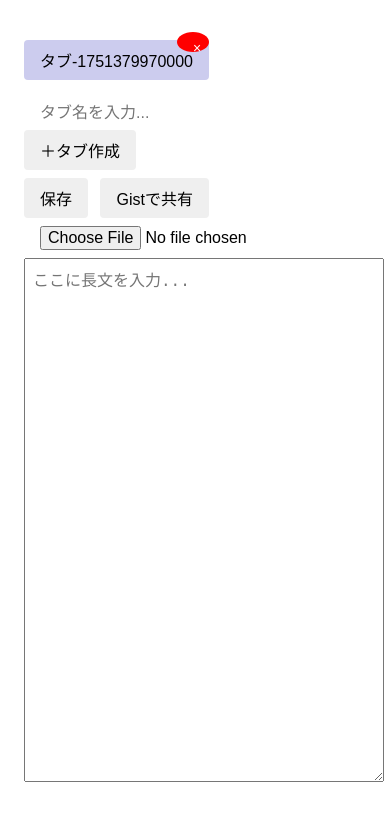
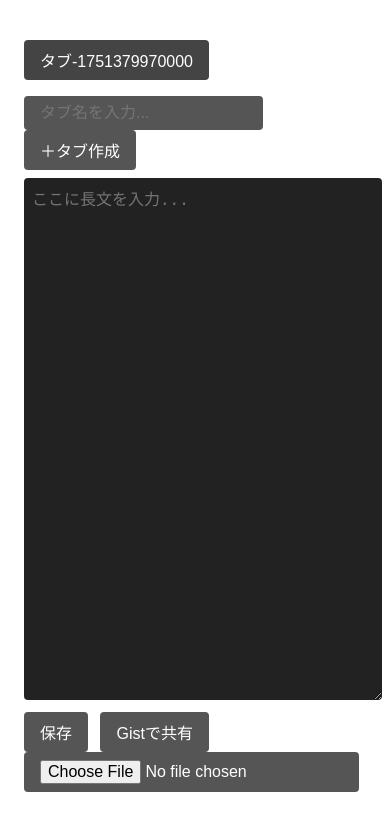
Before and after one commit to luciamcode/longpaste, a plain HTML site: page index.html in a window 390 px wide. Both pictures are taken after a click on the button "Gistで共有". Drawn offline with Linux system fonts and the light colour scheme; no server answers.

Commit message:
Last Sync: 2025-07-01 23:26 (Mobile)

```diff
--- a/index.html
+++ b/index.html
@@ -1,4 +1,5 @@
-<!DOCTYPE html><html lang="ja">
+<!DOCTYPE html>
+<html lang="ja">
 <head>
   <meta charset="UTF-8">
   <meta name="viewport" content="width=device-width, initial-scale=1.0">
@@ -8,12 +9,16 @@
     body { font-family: sans-serif; padding: 1rem; }
     #tabs { margin-bottom: 0.5rem; }
     #tab-list { list-style: none; padding: 0; display: flex; gap: 0.5rem; }
-    #tab-list li { padding: 0.5rem 1rem; background: #eee; border-radius: 4px; cursor: pointer; position: relative; user-select: none; }
-    #tab-list li.active { background: #cce; }
-    #tab-list li .delete-btn { position: absolute; top: -8px; right: -8px; background: red; color: white; border: none; border-radius: 50%; width: 20px; height: 20px; font-size: 14px; cursor: pointer; }
-    #editor { width: 100%; height: 60vh; padding: 0.5rem; font-size: 1rem; }
+    #tab-list li { padding: 0.5rem 1rem; background: #444; color: #fff; border-radius: 4px; cursor: pointer; position: relative; user-select: none; }
+    #tab-list li.active { background: #666; }
+    #tab-list li .delete-btn { position: absolute; top: -6px; right: -6px; background: #888; color: #fff; border: none; border-radius: 50%; width: 18px; height: 18px; font-size: 12px; cursor: pointer; display: none; }
+    #tab-list li:hover .delete-btn { display: block; }
+    #editor { width: 100%; height: 60vh; padding: 0.5rem; font-size: 1rem; background: #222; color: #fff; border: none; border-radius: 4px; }
     #controls { margin-top: 0.5rem; }
-    button, input[type="text"], input[type="file"] { margin-right: 0.5rem; padding: 0.5rem 1rem; border: none; border-radius: 4px; font-size: 1rem; }
+    button, input[type="text"], input[type="file"] { margin-right: 0.5rem; padding: 0.5rem 1rem; border: none; border-radius: 4px; font-size: 1rem; background: #555; color: #fff; cursor: pointer; }
+    button:hover, input[type="text"]:focus { background: #777; }
+    .toast { position: fixed; bottom: 1rem; left: 50%; transform: translateX(-50%); background: #333; color: #fff; padding: 0.5rem 1rem; border-radius: 4px; z-index: 1000; opacity: 0; transition: opacity .3s; }
+    .toast.show { opacity: 1; }
   </style>
 </head>
 <body>
@@ -21,120 +26,96 @@
     <ul id="tab-list"></ul>
     <input type="text" id="tab-name-input" placeholder="タブ名を入力..." />
     <button id="new-tab">＋タブ作成</button>
-  </div>  <div id="controls">
+  </div>
+  <textarea id="editor" placeholder="ここに長文を入力..."></textarea>
+  <div id="controls">
     <button id="save">保存</button>
     <button id="share">Gistで共有</button>
     <input type="file" id="import-file" accept=".txt" />
-  </div>  <textarea id="editor" placeholder="ここに長文を入力..."></textarea>  <script type="module">
+  </div>
+
+  <script type="module">
+    // トースト通知
+    function toast(msg) {
+      const el = document.createElement('div');
+      el.className = 'toast';
+      el.textContent = msg;
+      document.body.appendChild(el);
+      requestAnimationFrame(() => el.classList.add('show'));
+      setTimeout(() => { el.classList.remove('show'); setTimeout(() => el.remove(), 300); }, 2000);
+    }
+
     import { saveTab, loadTab, listTabs, deleteTab } from './indexeddb-utils.js';
-
     let currentTabId = null;
     let tabNames = JSON.parse(localStorage.getItem('tabNames') || '{}');
 
     async function renderTabs() {
       const ids = await listTabs();
-      const ul = document.getElementById('tab-list');
-      ul.innerHTML = '';
+      const ul = document.getElementById('tab-list'); ul.innerHTML = '';
       ids.forEach(id => {
         const li = document.createElement('li');
         li.textContent = tabNames[id] || id;
         li.dataset.id = id;
-        if (id === currentTabId) li.classList.add('active');
-
         li.ondblclick = () => {
           const newName = prompt('新しいタブ名を入力:', tabNames[id] || id);
-          if (newName) {
-            tabNames[id] = newName;
-            localStorage.setItem('tabNames', JSON.stringify(tabNames));
-            renderTabs();
-          }
+          if (newName) { tabNames[id] = newName; localStorage.setItem('tabNames', JSON.stringify(tabNames)); renderTabs(); }
         };
-
-        const del = document.createElement('button');
-        del.textContent = '×';
-        del.className = 'delete-btn';
-        del.onclick = async (e) => {
-          e.stopPropagation();
-          if (confirm('このタブを削除しますか？')) {
-            await deleteTab(id);
-            delete tabNames[id];
-            localStorage.setItem('tabNames', JSON.stringify(tabNames));
-            if (currentTabId === id) currentTabId = null;
-            await loadOrCreateTab();
-          }
-        };
+        const del = document.createElement('button'); del.textContent = '×'; del.className = 'delete-btn';
+        del.onclick = async e => { e.stopPropagation(); if (confirm('このタブを削除しますか？')) { await deleteTab(id); delete tabNames[id]; localStorage.setItem('tabNames', JSON.stringify(tabNames)); if (currentTabId === id) currentTabId = null; await loadOrCreateTab(); }};
         li.appendChild(del);
-
         li.onclick = () => selectTab(id);
+        li.setAttribute('draggable', 'true');
         ul.appendChild(li);
       });
     }
 
     async function selectTab(id) {
-      currentTabId = id;
-      window.location.hash = id;
-      await renderTabs();
-      document.getElementById('editor').value = await loadTab(id);
+      currentTabId = id; window.location.hash = id; await renderTabs(); document.getElementById('editor').value = await loadTab(id);
     }
 
     async function createNewTab() {
-      const nameInput = document.getElementById('tab-name-input');
-      const name = nameInput.value.trim() || `タブ-${Date.now()}`;
-      nameInput.value = '';
-      const id = Date.now().toString();
-      tabNames[id] = name;
-      localStorage.setItem('tabNames', JSON.stringify(tabNames));
-      await saveTab(id, '');
-      selectTab(id);
+      const input = document.getElementById('tab-name-input');
+      const name = input.value.trim() || `タブ-${Date.now()}`; input.value = '';
+      const id = Date.now().toString(); tabNames[id] = name; localStorage.setItem('tabNames', JSON.stringify(tabNames));
+      await saveTab(id, ''); selectTab(id);
     }
 
     async function loadOrCreateTab() {
-      const ids = await listTabs();
-      const hashId = location.hash.replace('#', '');
+      const ids = await listTabs(); const hashId = location.hash.replace('#', '');
       if (hashId && ids.includes(hashId)) currentTabId = hashId;
       else if (ids.length > 0) currentTabId = ids[0];
-      if (!currentTabId) await createNewTab();
-      else await selectTab(currentTabId);
+      if (!currentTabId) await createNewTab(); else await selectTab(currentTabId);
     }
 
     window.addEventListener('load', async () => {
       await loadOrCreateTab();
-
       // ファイルインポート
-      document.getElementById('import-file').addEventListener('change', async (e) => {
-        const file = e.target.files[0];
-        if (!file) return;
-        const text = await file.text();
-        document.getElementById('editor').value = text;
+      document.getElementById('import-file').addEventListener('change', async e => {
+        const file = e.target.files[0]; if (!file) return;
+        document.getElementById('editor').value = await file.text();
       });
-
-      // タブ並び替え（ドラッグ＆ドロップ）
-      const ul = document.getElementById('tab-list');
-      let dragged;
-      ul.addEventListener('dragstart', e => { dragged = e.target; e.target.style.opacity = .5; });
-      ul.addEventListener('dragend', e => { e.target.style.opacity = ''; });
-      ul.addEventListener('dragover', e => { e.preventDefault(); });
+      // タブ並び替え
+      const ul = document.getElementById('tab-list'); let dragged;
+      ul.addEventListener('dragstart', e => { if(e.target.tagName==='LI'){ dragged=e.target; e.target.style.opacity='.5'; }});
+      ul.addEventListener('dragend', e => { if(e.target.tagName==='LI')e.target.style.opacity=''; });
+      ul.addEventListener('dragover', e => e.preventDefault());
       ul.addEventListener('drop', e => {
-        e.preventDefault();
-        if (e.target.tagName === 'LI' && dragged !== e.target) {
-          ul.insertBefore(dragged, e.target.nextSibling);
-        }
-      });
-
+        e.preventDefault(); if(e.target.tagName==='LI'&&dragged&&dragged!==e.target){ ul.insertBefore(dragged, e.target.nextSibling);} });
       document.getElementById('new-tab').onclick = createNewTab;
-      document.getElementById('save').onclick = async () => { await saveTab(currentTabId, document.getElementById('editor').value); alert('保存しました'); };
+      document.getElementById('save').onclick = async () => { await saveTab(currentTabId, document.getElementById('editor').value); toast('保存しました'); };
       document.getElementById('share').onclick = async () => {
-        const content = document.getElementById('editor').value;
-        const res = await fetch('/api/create-gist', { method: 'POST', headers: { 'Content-Type': 'application/json' }, body: JSON.stringify({ content }) });
-        const { html_url } = await res.json();
-        await navigator.clipboard.writeText(html_url);
-        alert('Gist共有リンクをコピーしました:\n' + html_url);
+        try {
+          const content = document.getElementById('editor').value;
+          const res = await fetch('/api/create-gist', { method: 'POST', headers: {'Content-Type':'application/json'}, body: JSON.stringify({ content }) });
+          if (!res.ok) throw new Error(`Status ${res.status}`);
+          const { html_url } = await res.json();
+          await navigator.clipboard.writeText(html_url);
+          toast('Gistリンクをコピーしました');
+        } catch (e) { console.error('Share error', e); toast('共有エラー: '+e.message); }
       };
-
-      // PWA サービスワーカー登録
-      if ('serviceWorker' in navigator) {
-        navigator.serviceWorker.register('/sw.js');
-      }
+      // PWA Service Worker
+      if ('serviceWorker' in navigator) navigator.serviceWorker.register('/sw.js');
     });
-  </script></body>
+  </script>
+</body>
 </html>
```
